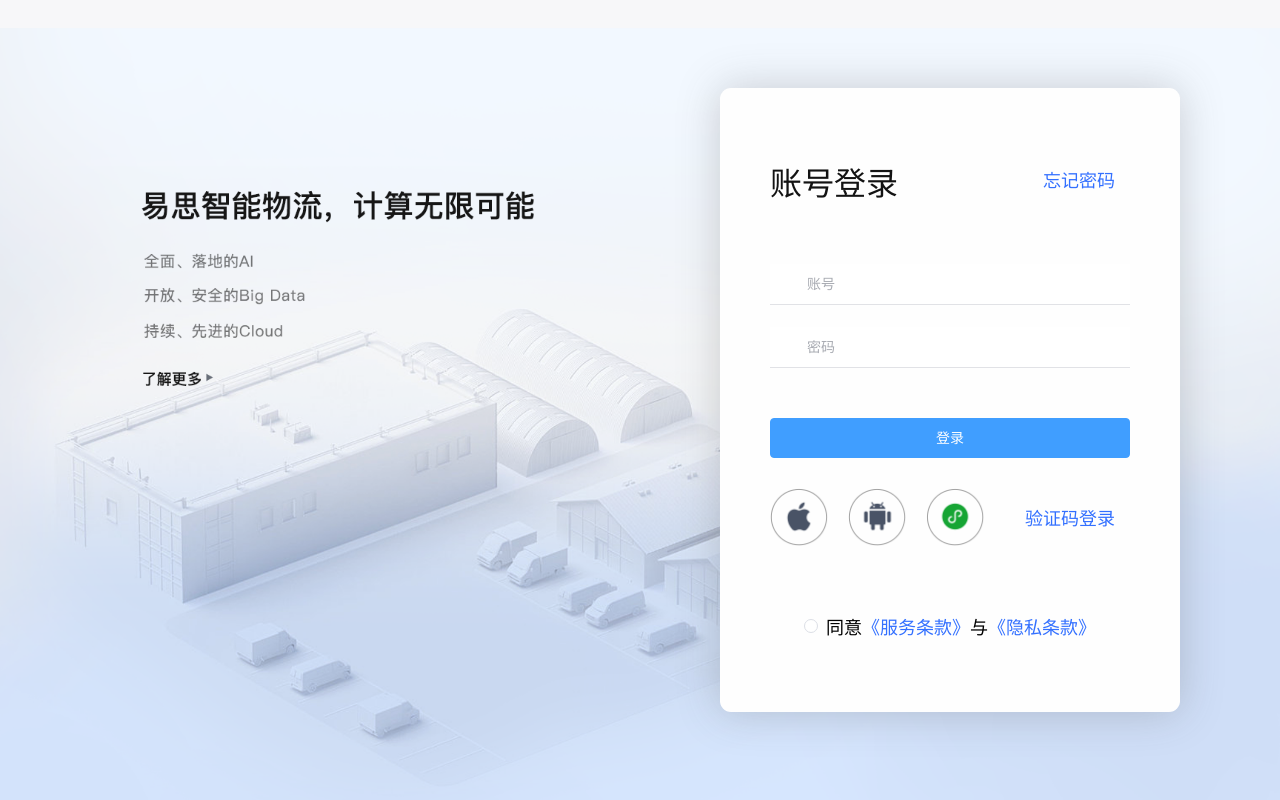
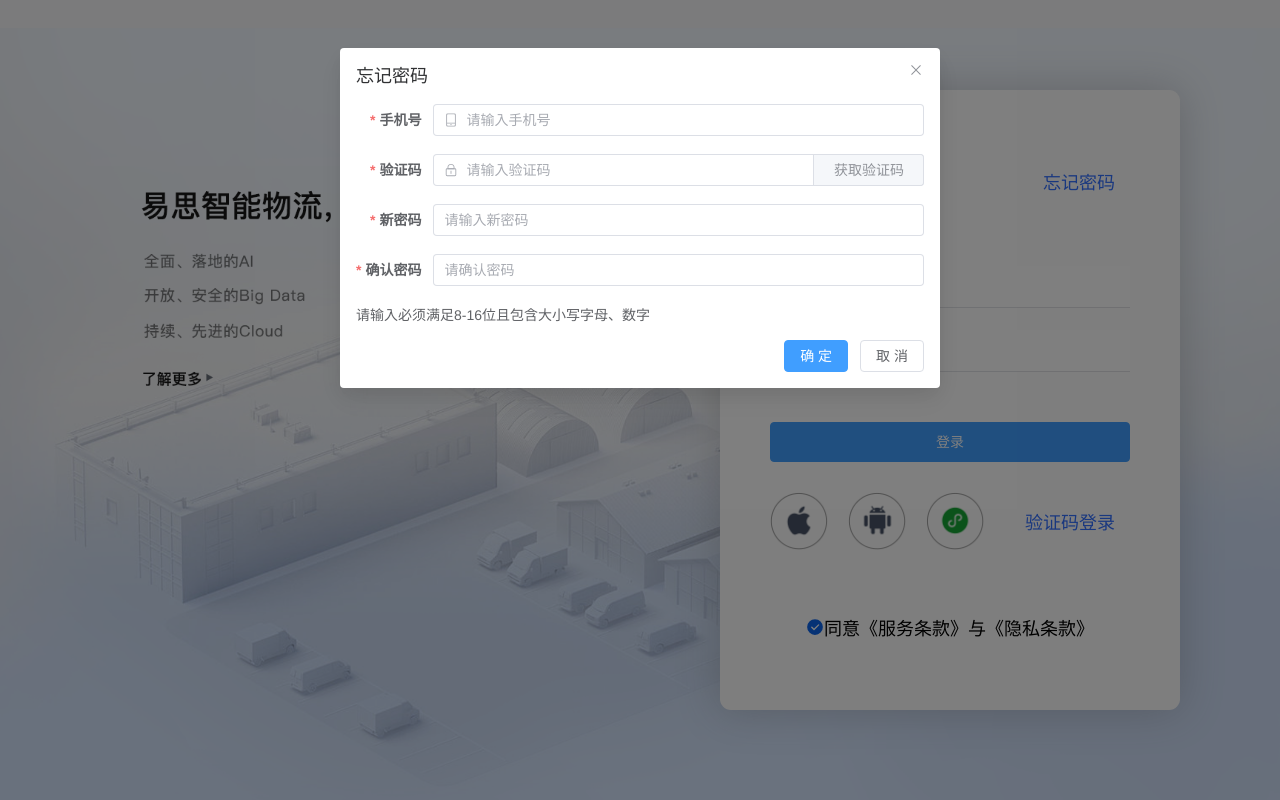
Before and after one commit to cc2049/eos-tms-v4, a Vue app: page /login in a window 1280 px wide. Both pictures are taken after a click on the button "忘记密码". Built offline with nearby package versions, Linux system fonts and the light colour scheme; no server answers.

Commit message:
登录和忘记密码

```diff
--- /dev/null
+++ b/src/views/login/components/forgetPassword.vue
@@ -0,0 +1,195 @@
+<!--
+ * 忘记密码弹窗组件
+ * @author: wsd
+ * @since: 2024-04-24
+ * forgetPassword.vue
+-->
+<template>
+    <div class="container">
+        <el-dialog v-model="isShowModal" title="忘记密码" width="600" draggable align-center
+            :before-close="cancelForgotPassword">
+            <el-form ref="forgotPasswordRef" :model="forgotPasswordForm" :rules="forgotPasswordRules"
+                label-position="right" label-width="auto">
+                <el-form-item prop="MOBILE" label="手机号">
+                    <el-input v-model.number="forgotPasswordForm.MOBILE" type="number" autocomplete="off"
+                        placeholder="请输入手机号" clearable :prefix-icon="Iphone">
+                    </el-input>
+                </el-form-item>
+                <el-form-item prop="CODE" label="验证码">
+                    <el-input v-model="forgotPasswordForm.CODE" type="text" auto-complete="off" placeholder="请输入验证码"
+                        clearable :maxlength="11" :prefix-icon="Lock">
+                        <template #append>
+                            <span class="" @click="getTelCodeProp" disabled>
+                                {{ telCode }}
+                            </span>
+                        </template>
+                    </el-input>
+                </el-form-item>
+                <el-form-item prop="NEWPASSWORD" label="新密码">
+                    <el-input v-model="forgotPasswordForm.NEWPASSWORD" placeholder="请输入新密码" type="password"
+                        autocomplete="new-password" show-password>
+                    </el-input>
+                </el-form-item>
+                <el-form-item prop="SUREPASSWORD" label="确认密码">
+                    <el-input v-model="forgotPasswordForm.SUREPASSWORD" placeholder="请确认密码" type="password"
+                        autocomplete="new-password" show-password>
+                    </el-input>
+                </el-form-item>
+                <div class="passMes">
+                    请输入必须满足8-16位且包含大小写字母、数字
+                </div>
+            </el-form>
+            <template #footer>
+                <div class="dialog-footer">
+                    <el-button type="primary" :loading="confirmForgotPasswordLoading" @click="confirmForgotPassword">确
+                        定</el-button>
+                    <el-button :loading="confirmForgotPasswordLoading" @click="cancelForgotPassword">取 消</el-button>
+                </div>
+            </template>
+        </el-dialog>
+
+
+
+    </div>
+</template>
+
+<script setup>
+import {
+    getCodeImg,
+    getNoteCode,
+    FormConfig,
+    ForgotPasswordConfig,
+    updatePwd,
+    sendSmsCode,
+    forgotPwd,
+} from "@/api/login";
+import {
+    HelpFilled,
+    Delete,
+    Edit,
+    Message,
+    Search,
+    Star,
+    Filter,
+    Iphone,
+    Lock,
+} from "@element-plus/icons-vue";
+import md5 from 'js-md5';
+import { getFormValue, getFormRule, aesJmEncrypt } from "@/utils";
+
+
+
+const props = defineProps({
+    isShow: {
+        type: Boolean,
+        default: false,
+    },
+});
+const { proxy } = getCurrentInstance();
+
+const isShowModal = computed(() => props.isShow)
+const emit = defineEmits('close')
+
+
+const telCode = ref("获取验证码");
+const confirmForgotPasswordLoading = ref(false)
+const forgotPasswordRef = ref(null)
+const forgotPasswordForm = ref({})
+const equalToPassword = (rule, value, callback) => {
+    if (forgotPasswordForm.value.NEWPASSWORD !== value) {
+        callback(new Error("两次输入的密码不一致"));
+    } else {
+        callback();
+    }
+};
+const forgotPasswordRules = reactive({
+    CODE: [{ required: true, trigger: "blur", message: "请输入验证码" }],
+    MOBILE: [
+        { required: true, trigger: "blur", message: "请输入正确的手机号" },
+        {
+            pattern: /^1[3456789]\d{9}$/,
+            message: "手机号码格式不正确",
+            trigger: "blur",
+        },
+    ],
+    NEWPASSWORD: [
+        { required: true, trigger: "blur", message: "请输入密码" },
+        {
+            pattern:
+                /^(?=.*[a-z])(?=.*[A-Z])(?=.*\d)(?=.*[-`=\[\];',.~!@#$%^&*()_+|{}:"?])[A-Za-z\d-`=\[\];',.~!@#$%^&*()_+|{}:"?]{8,16}$/,
+            message: "请输入必须满足8-16位且包含大小写字母、数字",
+            trigger: "blur",
+        },
+    ],
+    SUREPASSWORD: [
+        { required: true, trigger: "blur", message: "请确认密码" },
+        { required: true, validator: equalToPassword, trigger: "blur" },
+        {
+            pattern:
+                /^(?=.*[a-z])(?=.*[A-Z])(?=.*\d)(?=.*[-`=\[\];',.~!@#$%^&*()_+|{}:"?])[A-Za-z\d-`=\[\];',.~!@#$%^&*()_+|{}:"?]{8,16}$/,
+            message: "请输入必须满足8-16位且包含大小写字母、数字",
+            trigger: "blur",
+        },
+    ],
+});
+
+
+let countdownProp = 60;
+
+function getTelCodeProp() {
+    if (countdownProp < 60) return;
+    if (countdownProp == 60 && forgotPasswordForm.value.MOBILE) {
+        let data = { MOBILE: forgotPasswordForm.value.MOBILE };
+        sendSmsCode(data)
+            .then(() => {
+                // 手机验证码60s倒计时
+                let timer = setInterval(() => {
+                    countdownProp -= 1;
+                    telCode.value = countdownProp + "S后重试";
+                    if (countdownProp === 0) {
+                        clearInterval(timer);
+                        countdownProp = 60;
+                        telCode.value = "获取验证码";
+                    }
+                }, 1000);
+            })
+            .catch((err) => {
+                console.log(err);
+            });
+    } else {
+        proxy.$modal.msgError("请输入手机号~");
+    }
+}
+function confirmForgotPassword() {
+    proxy.$refs.forgotPasswordRef.validate((valid) => {
+        if (valid) {
+            confirmForgotPasswordLoading.value = true;
+            let data = {
+                MOBILE: forgotPasswordForm.value.MOBILE,
+                CODE: forgotPasswordForm.value.CODE,
+                NEWPASSWORD: md5.hex_md5(forgotPasswordForm.value.NEWPASSWORD),
+                SUREPASSWORD: md5.hex_md5(forgotPasswordForm.value.SUREPASSWORD),
+                PID: aesJmEncrypt(forgotPasswordForm.value.NEWPASSWORD),
+            };
+            forgotPwd(data)
+                .then(() => {
+                    proxy.$modal.msgSuccess("修改成功，请登录~");
+                    confirmForgotPasswordLoading.value = false;
+                    emit('close')
+                })
+                .catch((err) => {
+                    confirmForgotPasswordLoading.value = false;
+                });
+        }
+    });
+}
+function cancelForgotPassword() {
+    confirmForgotPasswordLoading.value = false;
+    forgotPasswordForm.value = {};
+    emit('close')
+    forgotPasswordRef.value.resetFields()
+}
+
+</script>
+
+<style scoped lang="scss"></style>
--- a/src/views/login/components/loginForm.vue
+++ b/src/views/login/components/loginForm.vue
@@ -1,13 +1,14 @@
+<template>
   <!-- 登录表单组件 -->
-<template>
-
   <div class="loginForm">
     <div class="loginForm-header">
       <div class="loginForm-header-title">账号登录</div>
-      <el-button type="primary" text class="loginForm-forgetPassword">忘记密码</el-button>
+      <el-button type="primary" text class="loginForm-forgetPassword" @click="forgetPassword">忘记密码</el-button>
     </div>
     <el-form ref="loginRef" style="max-width: 600px" :model="loginForm" :rules="loginRules" label-width="auto"
       size="large" class="demo-loginForm" status-icon>
+
+      <template v-if="loginType == 'captcha'">
         <el-form-item prop="username">
           <el-input v-model="loginForm.username" type="text" auto-complete="off" placeholder="账号" class="inputDeep"
             clearable>
@@ -25,6 +26,25 @@
           </el-input>
           <!-- <el-input v-model="loginForm.password" placeholder="请输入密码" /> -->
         </el-form-item>
+      </template>
+      <template v-else>
+        <el-form-item prop="mobile">
+          <el-input v-model.number="loginForm.mobile" type="number" size="large" auto-complete="off" placeholder="手机号"
+            clearable class="inputDeep" :prefix-icon="Iphone">
+          </el-input>
+        </el-form-item>
+
+        <el-form-item prop="code">
+          <el-input v-model="loginForm.code" type="text" size="large" auto-complete="off" placeholder="验证码" clearable
+            :maxlength="11" :prefix-icon="Lock" class="input-with-select inputDeep">
+            <template #append>
+              <el-button @click="getTelCode" type="primary" :disabled="telCode != '获取验证码' ? true : false" link>
+                {{ telCode }}
+              </el-button>
+            </template>
+          </el-input>
+        </el-form-item>
+      </template>
     </el-form>
     <div class="loginForm-btn">
       <el-button type="primary" :loaging="loginBtnLogin" size="large" style="width: 100%;"
@@ -42,25 +62,34 @@
           <img class="codeimg" src="@/assets/images/login/3.png" alt="">
         </el-col>
       </el-row>
-      <el-button type="primary" text class="loginForm-forgetPassword">验证码登录</el-button>
+      <el-button type="primary" text class="loginForm-forgetPassword" @click="clickCut">{{ loginType == 'captcha' ?
+        '验证码登录'
+        :
+        '密码登录' }}</el-button>
     </div>
     <div class="disflex loginForm-clause">
-      <!-- <el-radio value="1" size="large"></el-radio> -->
-      <el-radio-group v-model="radio">
+      <!-- <el-radio-group v-model="radio">
         <el-radio :value="1"></el-radio>
       </el-radio-group>
-      <!-- <div class="disflex"> -->
       同意
       <span class="linkText pointer">《服务条款》</span>
       与
-      <span class="linkText pointer">《隐私条款》</span>
-      <!-- </div> -->
+      <span class="linkText pointer">《隐私条款》</span> -->
+      <el-icon color="#0c64eb">
+        <SuccessFilled />
+      </el-icon>
+      同意
+      <text class="text-blue" @click="showClause(1)">《服务条款》</text>
+      与
+      <text class="text-blue" @click="showClause(2)">《隐私条款》</text>
     </div>
   </div>
+
+  <!-- <ForgetPassword :isShow="forgetPasswordModel" @close="forgetPasswordModel = false" /> -->
+
 </template>
 
 <script setup>
-
 
 import Cookies from "js-cookie";
 import { handleThemeStyle } from "@/utils/theme";
@@ -75,10 +104,17 @@ import {
   sendSmsCode,
   forgotPwd,
 } from "@/api/login";
-// import { ref, computed, watch ,getCurrentInstance} from "vue"
-
-const { proxy } = getCurrentInstance();
-
+import {
+  HelpFilled,
+  Delete,
+  Edit,
+  Message,
+  Search,
+  Star,
+  Filter,
+  Iphone,
+  Lock,
+} from "@element-plus/icons-vue";
 
 // import { ComponentSize, FormInstance, FormRules } from 'element-plus'
 import useSettingsStore from "@/store/modules/settings";
@@ -92,11 +128,11 @@ const props = defineProps({
     default: {},
   },
 });
+const { proxy } = getCurrentInstance();
+const emit = defineEmits('clickForgetPassword')
 
 const radio = ref(null)
-const loginType = ref("admin");
-
-
+const loginType = ref("captcha");
 const loginForm = ref({
   username: "",
   password: "",
@@ -124,39 +160,28 @@ const loginRef = ref(null)
 const loginBtnLogin = ref(false)
 const codeUrl = ref("");
 
+const redirect = ref("");
 
+const clickCut = () => {
+  loginType.value = loginType.value == 'captcha' ? 'sms_code' : 'captcha'
+  const loginForm = ref({
+    username: "",
+    password: "",
+    APASSWORD: "",
+    rememberMe: false,
+    code: "",
+    uuid: "",
+    mobile: "",
+    LOGINTYPE: loginType.value,
+  });
 
-//   const LoginConfig = ref(null);
-const redirect = ref("");
-// const getUserToken = () => {
-//   let data = {
-//     PASSWORD: "Aa@123456",
-//     APASSWORD: "",
-//     USERNAME: "admin",
-//     LOGINTYPE: "captcha",
-//     TYPE: "WEB",
-//     USERTYPE: "0",
-//   };
-//   // 调用action的登录方法
-//   userStore
-//     .login(data)
-//     .then(() => {
-//       // getUserThemeConfig();
-//       router.push({ path: redirect.value || "/" });
-//     })
-//     .catch((err) => {
-//       if (err.RESULT?.ENABLEVERIFICAT == 1) {
-//         captchaEnabled.value = true;
-//         getCode();
-//       }
-//     });
-// };
+}
 
 function handleLogin() {
   loginRules.code[0].required = true;
 
   loginForm.value.LOGINTYPE =
-    loginType.value == "admin" ? "captcha" : "sms_code";
+    loginType.value == "captcha" ? "captcha" : "sms_code";
 
   proxy.$refs.loginRef.validate((valid) => {
     if (valid) {
@@ -249,6 +274,39 @@ const getUserThemeConfig = () => {
     }
   });
 };
+let countdown = 60;
+const telCode = ref("获取验证码");
+
+function getTelCode() {
+  loginRules.code[0].required = false;
+  if (countdown < 60) return;
+  proxy.$refs.loginRef.validate((valid) => {
+    if (valid) {
+      let data = { MOBILE: loginForm.value.mobile };
+      getNoteCode(data).then(() => {
+        //手机验证码60s倒计时
+        let timer = setInterval(() => {
+          countdown -= 1;
+          telCode.value = countdown + "S后重试";
+          if (countdown === 0) {
+            clearInterval(timer);
+            countdown = 60;
+            telCode.value = "获取验证码";
+          }
+        }, 1000);
+      });
+    }
+  });
+}
+
+const forgetPasswordModel = ref(false)
+const forgetPassword = () => {
+  // forgetPasswordModel.value = true
+  emit('clickForgetPassword')
+
+}
+
+
 
 </script>
 
@@ -319,8 +377,14 @@ const getUserThemeConfig = () => {
     border-radius: 0;
   }
 
-  :deep(.el-input__prefix) {
-    height: 14px !important;
+  // :deep(.el-input__prefix) {
+  //   height: 14px !important;
+  // }
+
+  .input-icon {
+    height: 39px;
+    width: 14px;
+    margin-left: 0px;
   }
 
 }
--- a/src/views/login/style-1.vue
+++ b/src/views/login/style-1.vue
@@ -10,16 +10,20 @@
     <el-button @click="getUserMenu">获取菜单</el-button>
     <el-button @click="getUserinfo">获取用户信息</el-button> -->
     <div class="login-loginForm">
-      <LoginForm />
+      <LoginForm @clickForgetPassword="forgetPassword" />
     </div>
 
 
   </div>
+  <ForgetPassword :isShow="forgetPasswordModel" @close="forgetPasswordModel = false" />
+
 </template>
 
 <script setup>
 
 import LoginForm from "./components/loginForm.vue";
+import ForgetPassword from './components/forgetPassword.vue'
+
 
 // import loginPublic from "@/views/login/login-public.vue"
 import loginStyle01 from "@/views/login/style-1.vue";
@@ -61,6 +65,14 @@ const getUserToken = () => {
       }
     });
 };
+
+const forgetPasswordModel = ref(false)
+const forgetPassword = () => {
+  forgetPasswordModel.value = true
+}
+
+
+
 </script>
 
 
```
Lines whose indentation alone changed are shown as unchanged.
